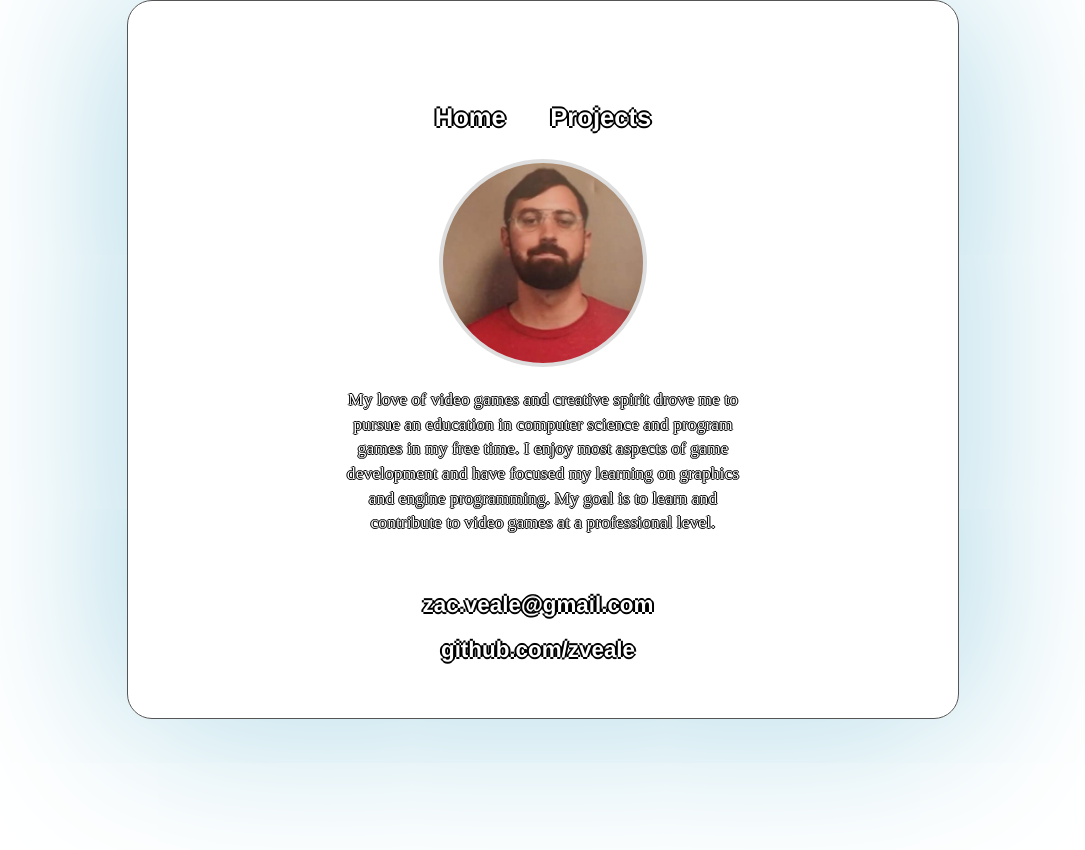
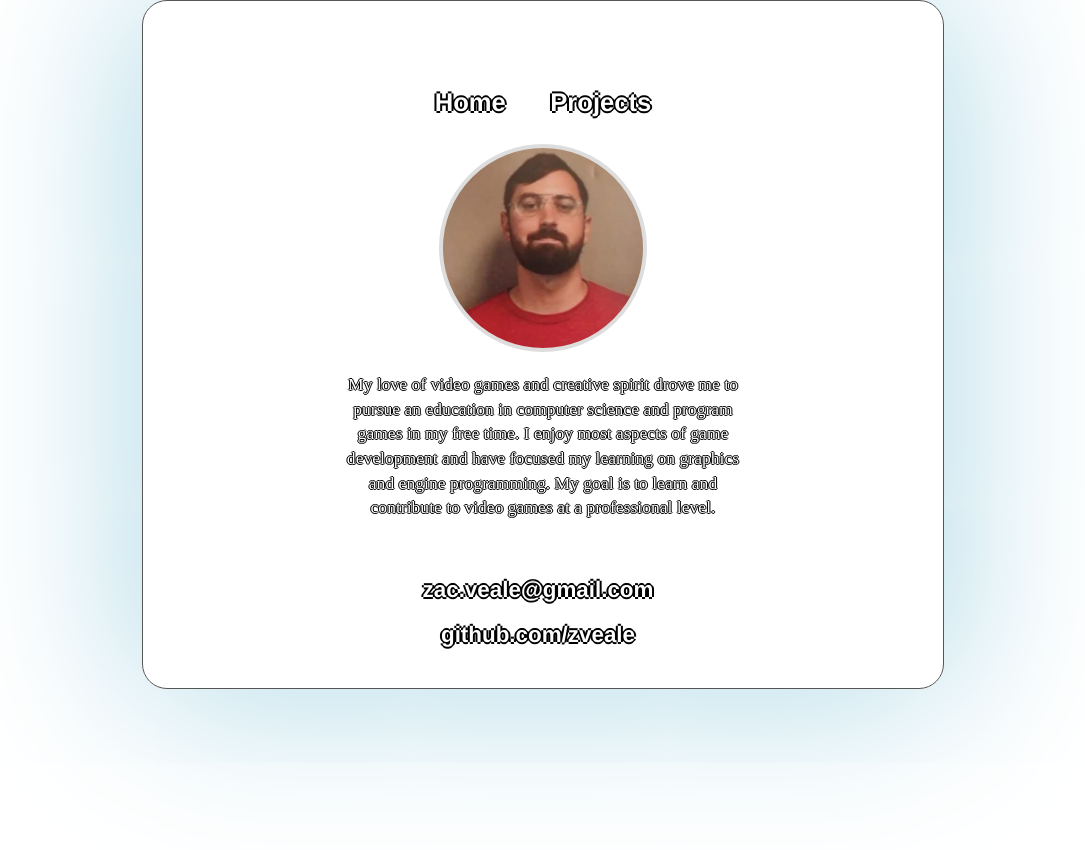
Before and after one commit to zveale/zveale.github.io, a Jekyll site: the page built from index.html, in a window 1280 px wide. Shown: the top 850 px of the page, without its empty margins (97-1182 px from the left). Built offline with Jekyll 4.4.1, drawn with Linux system fonts in a browser that asks for light colours.

Commit message:
Update main.css

```diff
--- a/css/main.css
+++ b/css/main.css
@@ -6,9 +6,7 @@ body {
     margin: auto;
 	width: 800px;
 	border-radius:25px;
-	padding: 15px;
 	color: red;
-	background-clip: padding-box;
 }
 .container .profilePhoto {
 	width: 200px;
```
